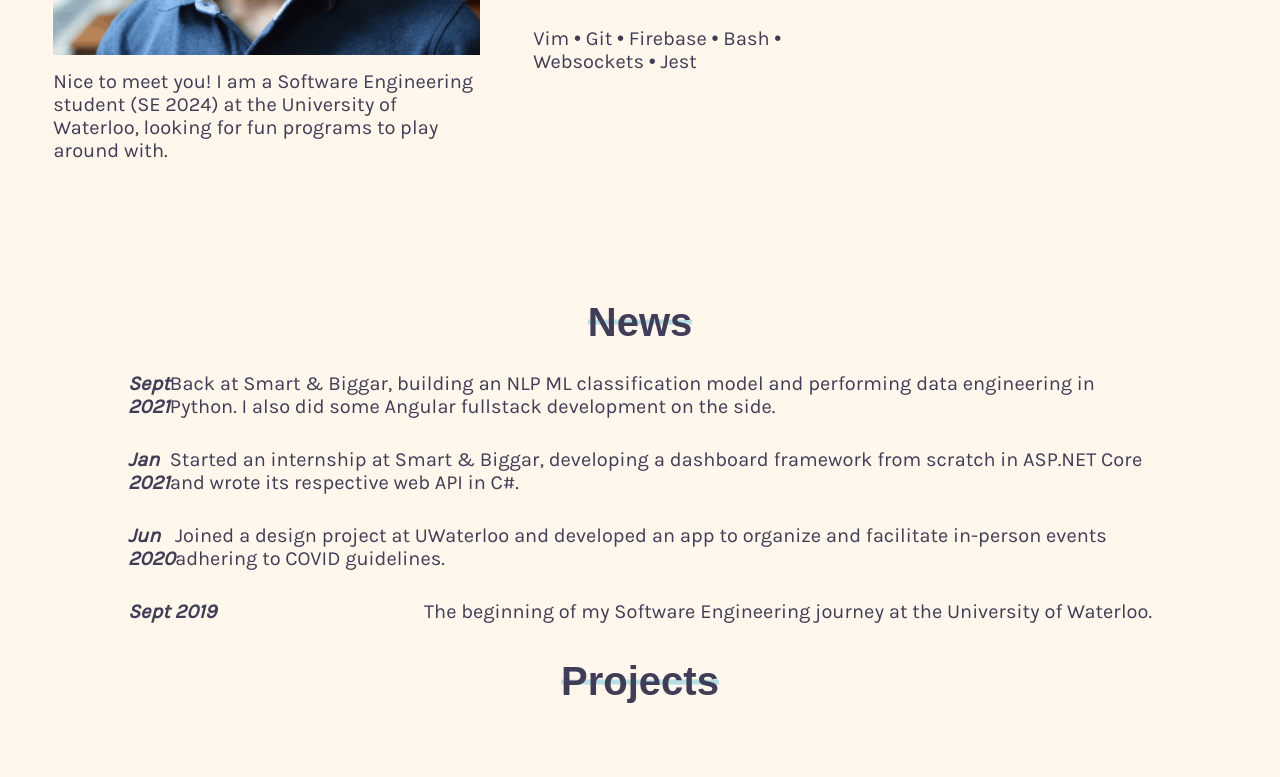
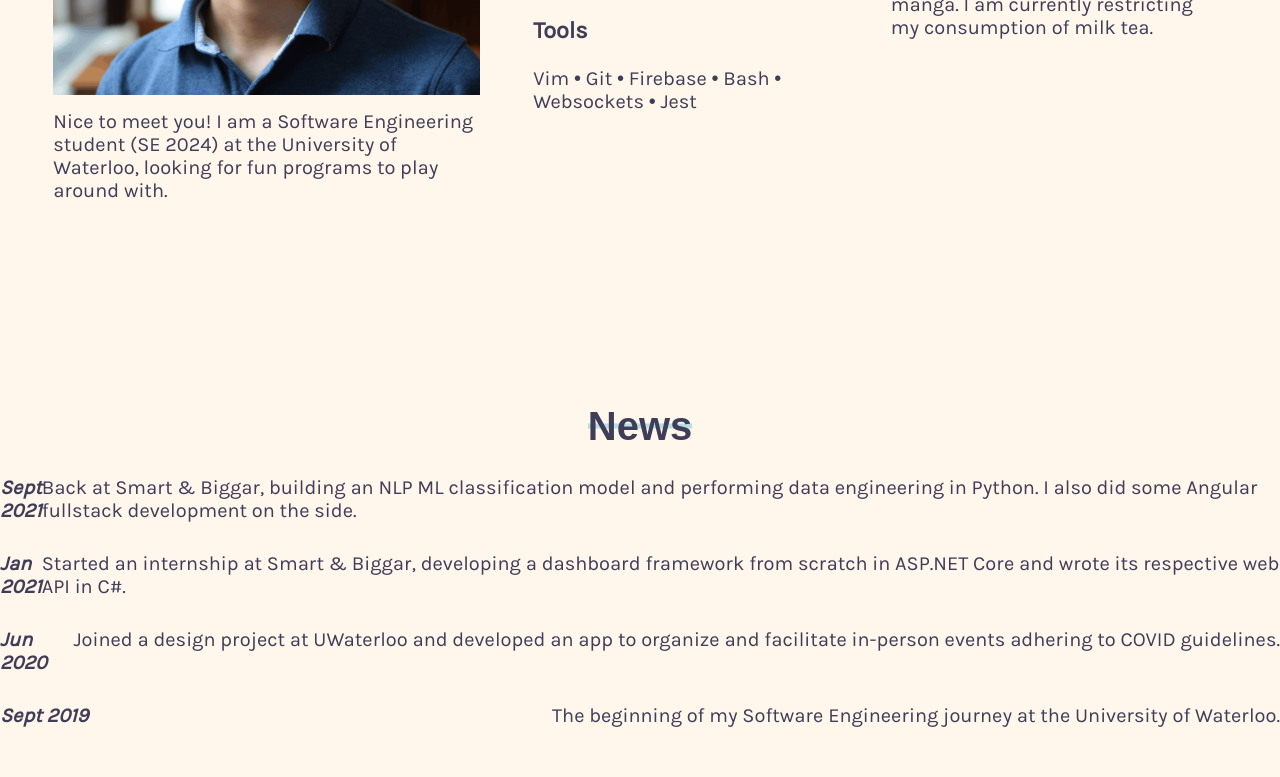
Before and after one commit to dannywuwu/dannywuwu.github.io, a React (Create React App) app: page / in a window 1280 px wide. Shown: the part 1327-2104 px from the top of the page. Built offline with nearby package versions, Linux system fonts and the light colour scheme.

Commit message:
header/timeline spacing

```diff
--- a/src/res/styles/Header.scss
+++ b/src/res/styles/Header.scss
@@ -9,6 +9,8 @@
 
 .header-wrapper {
   display: grid;
+  row-gap: 5vh;
+  grid-template-rows: 20vh 70vh auto;
 }
 
 @media screen and (min-width: $tablet) {
--- a/src/res/styles/Timeline.scss
+++ b/src/res/styles/Timeline.scss
@@ -1,4 +1,8 @@
 @import "styles";
+
+.news-wrapper {
+  padding: 5% 0;
+}
 
 .timeline-entry {
   i {
@@ -25,8 +29,4 @@
   .timeline-entry {
     grid-template-columns: 2fr auto;
   }
-  .news-wrapper {
-    margin-left: 10%;
-    margin-right: 10%;
-  }
 }
```
